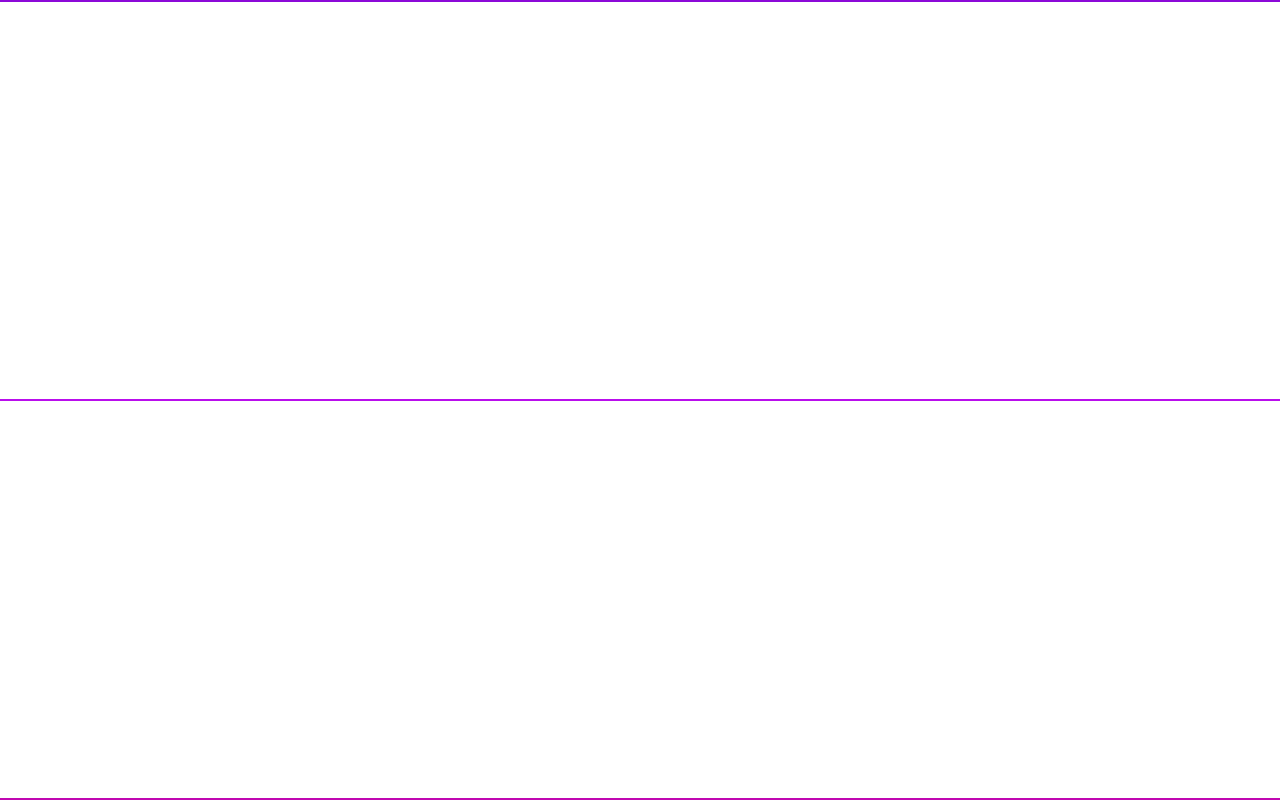
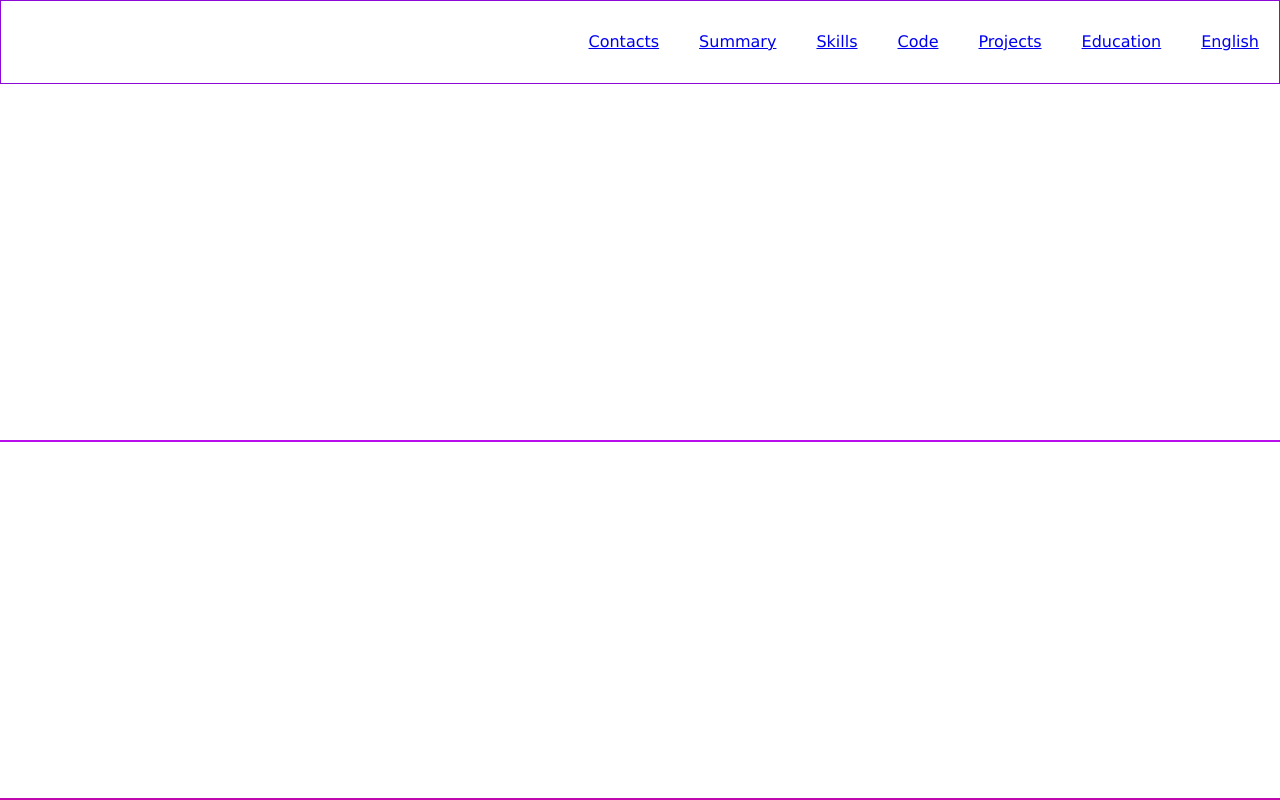
Before and after one commit to NataliaMakarishcheva/rsschool-cv, a plain HTML site: page index.html in a window 1280 px wide. Drawn offline with Linux system fonts and the light colour scheme.

Commit message:
feat: add navigation

```diff
--- a/css/style.css
+++ b/css/style.css
@@ -19,8 +19,18 @@ body {
     min-height: 100vh;
     margin: 0;
     padding: 0;
-  }
-  .container {
+}
+.container {
     max-width: 1440px;
     margin: 0 auto;
-  }
+}
+.nav-list {
+    display: flex;
+    justify-content: flex-end;
+    align-items: center;
+    list-style: none;
+}
+.nav-link {
+    padding: 0 20px;
+    line-height: 50px;
+}
--- a/index.html
+++ b/index.html
@@ -10,6 +10,17 @@
 <body>
     <header class="header">
         <div class="container">
+            <nav class="nav">
+                <ul class="nav-list">
+                  <li class="nav-item"><a href="#contacts" class="nav-link">Contacts</a></li>
+                  <li class="nav-item"><a href="#summary" class="nav-link">Summary</a></li>
+                  <li class="nav-item"><a href="#skills" class="nav-link">Skills</a></li>
+                  <li class="nav-item"><a href="#code" class="nav-link">Code</a></li>
+                  <li class="nav-item"><a href="#projects" class="nav-link">Projects</a></li>
+                  <li class="nav-item"><a href="#education " class="nav-link">Education</a></li>
+                  <li class="nav-item"><a href="#english " class="nav-link">English</a></li>
+                </ul>
+              </nav>
         </div>
     </header>
     <main class="main">
```
